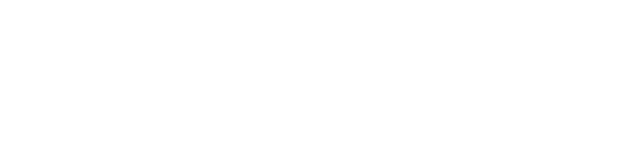
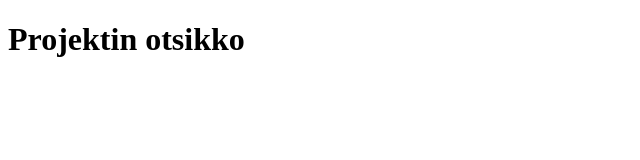
Before and after one commit to purotu/www-projekti, a plain HTML site: page index.html in a window 1280 px wide. Shown: the whole page, without its empty margins (0-640 px from the left). Drawn offline with Linux system fonts and the light colour scheme.

Commit message:
Pääotsikon lisäys

```diff
--- a/index.html
+++ b/index.html
@@ -7,6 +7,6 @@
     <title>WWW-project</title>
 </head>
 <body>
-
+    <h1>Projektin otsikko</h1>
 </body>
 </html>
```
